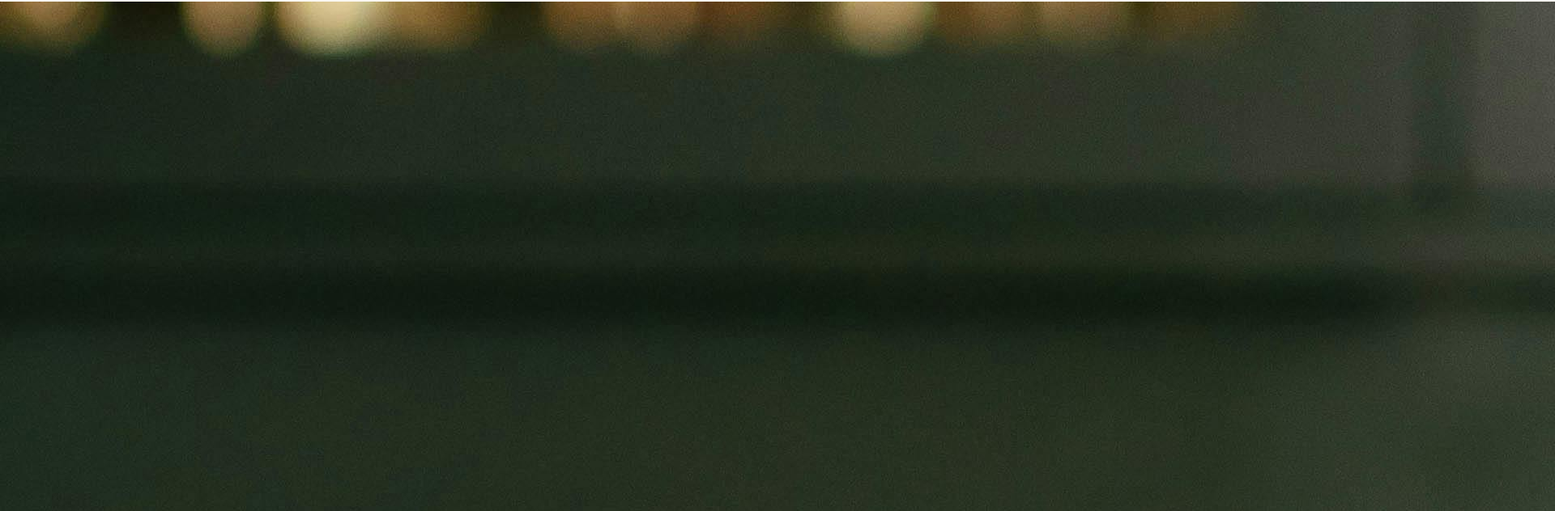
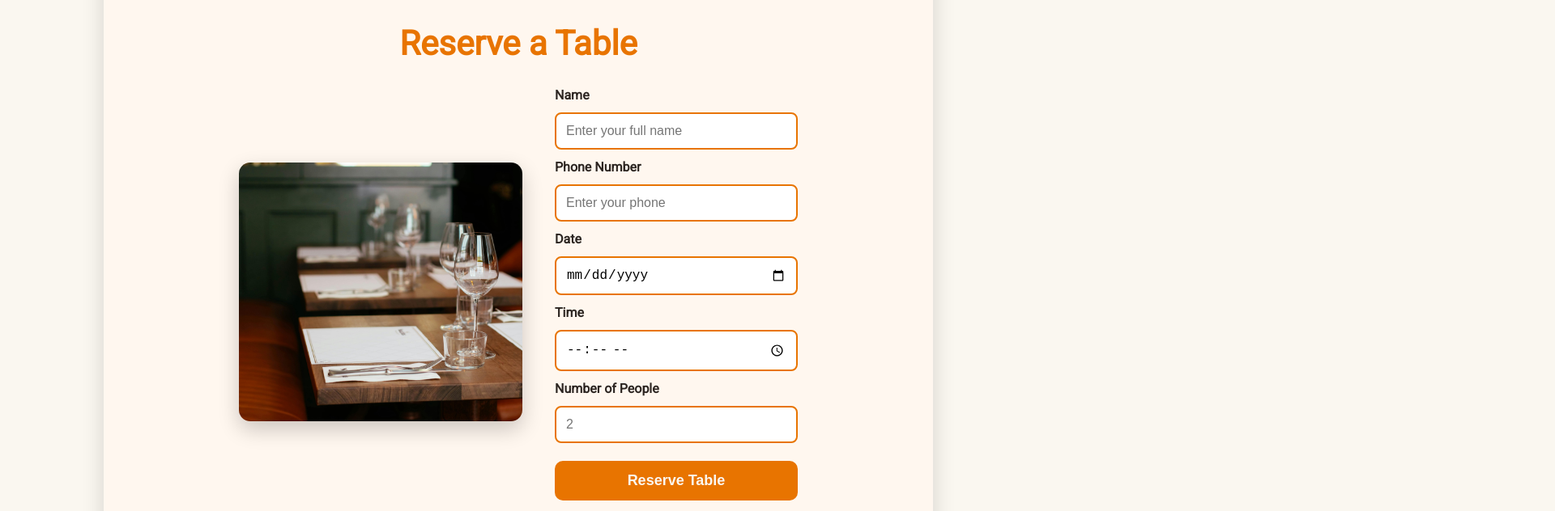
Before and after one commit to Raunak048909/Agnirasa, a plain HTML site: page index.html in a window 1280 px wide. Shown: the part 2024-2656 px from the top of the page at 81% size, 1920 px wide, since content can reach past the window. Drawn offline with Linux system fonts and the light colour scheme.

Commit message:
added animations transition and lingment and other style elements on reservation section to make it look more appeling

```diff
--- a/style.css
+++ b/style.css
@@ -325,3 +325,93 @@ button:active::after {
     padding: 60px 20px;
   }
 }
+/* ================================
+   TABLE RESERVATION SECTION
+================================== */
+
+.reservation {
+  margin: 80px auto;
+  width: 80%;
+  padding: 40px;
+  background: #FFF7EF;
+  border-radius: 16px;
+  box-shadow: 0 12px 28px rgba(0,0,0,0.15);
+  animation: fadeUp 0.8s ease;
+}
+
+.reserve-title {
+  text-align: center;
+  font-size: 42px;
+  color: #E87400;
+  font-weight: 900;
+  margin-bottom: 30px;
+}
+
+.reserve-box {
+  display: flex;
+  gap: 40px;
+  justify-content: center;
+  align-items: center;
+  flex-wrap: wrap;
+}
+
+.reserve-left img {
+  width: 350px;
+  height: 320px;
+  border-radius: 14px;
+  object-fit: cover;
+  box-shadow: 0 10px 26px rgba(0,0,0,0.2);
+}
+
+.reserve-form {
+  display: flex;
+  flex-direction: column;
+  width: 300px;
+  gap: 12px;
+}
+
+.reserve-form label {
+  font-weight: 600;
+  color: #2C2521;
+}
+
+.reserve-form input {
+  padding: 12px;
+  border-radius: 8px;
+  border: 2px solid #E87400;
+  font-size: 16px;
+  outline: none;
+  transition: 0.3s ease;
+  background: #FFF;
+}
+
+.reserve-form input:focus {
+  border-color: #FF7A00;
+  box-shadow: 0 0 8px rgba(255, 122, 0, 0.4);
+}
+
+.reserve-btn {
+  margin-top: 10px;
+  background: #E87400;
+  color: #FAF7F0;
+  padding: 14px;
+  font-size: 18px;
+  border: none;
+  border-radius: 10px;
+  cursor: pointer;
+  font-weight: bold;
+  transition: 0.3s ease;
+}
+
+.reserve-btn:hover {
+  background: #c76000;
+  transform: translateY(-3px);
+}
+
+.reserve-success {
+  margin-top: 10px;
+  font-size: 16px;
+  color: #2C9A00;
+  font-weight: 700;
+  text-align: center;
+}
```
